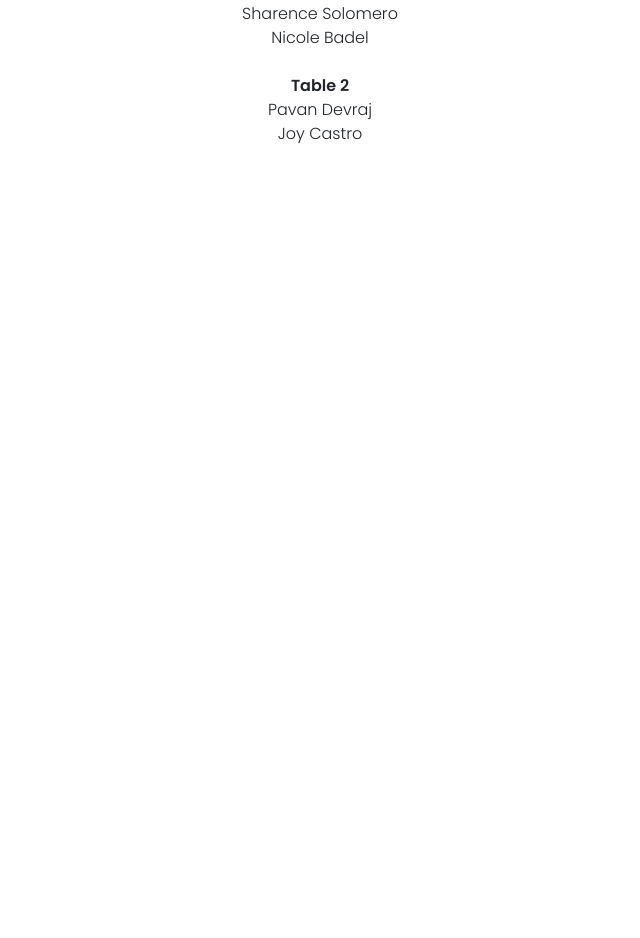
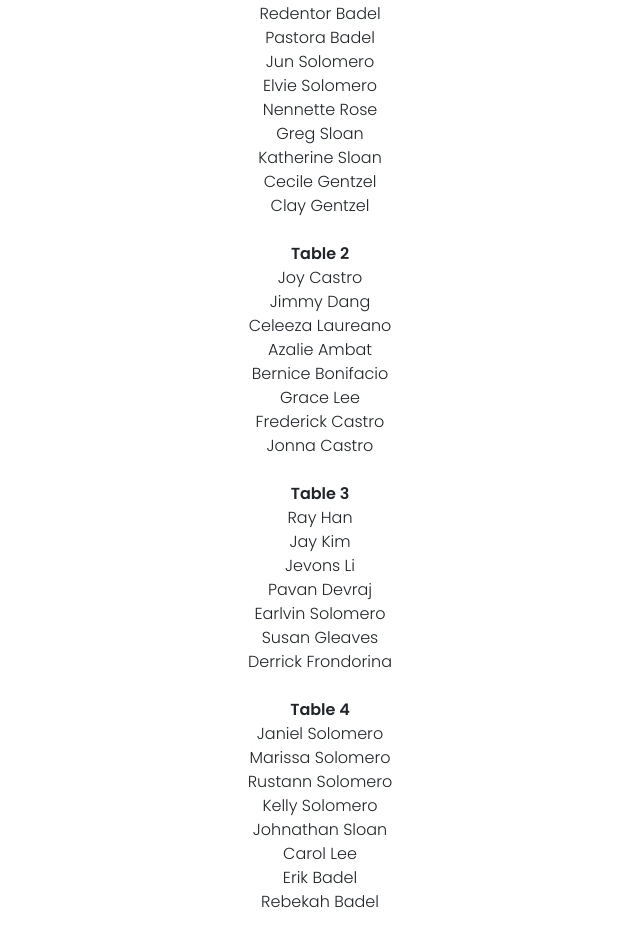
Before and after one commit to ssolomero/solo-no-more, an Angular app: page /seating-chart in a window 1280 px wide. Shown: the part 220-1158 px from the top of the page, without its empty margins (320-960 px from the left). Before the commit the page ends 800 px from the top, so only its background shows below. Built offline with nearby package versions, Linux system fonts and the light colour scheme; a web font is replaced by a local one.

Commit message:
content updates

```diff
--- a/src/app/activities/activities.component.html
+++ b/src/app/activities/activities.component.html
@@ -13,11 +13,11 @@
       </h2>
       <div id="collapseOne" class="accordion-collapse collapse" aria-labelledby="headingOne" data-bs-parent="#accordion">
         <div class="accordion-body">
-          <div class="description mb-2">check out the photobooth for your chance to be atlanta's own ;)</div>
+          <div class="body mb-2">check out the photobooth for your chance to be atlanta's own</div>
           <div>
             <img src="../../assets/bball-draft.jpeg" alt="" class="b-w-photo" style="width: 100%; max-width: 500px;">
           </div>
-          <div class="description my-4">or just be glam</div>
+          <div class="my-4">or just be glam</div>
           <div><img src="../../assets/glam-booth.jpeg" alt="" style="width: 100%; max-width: 500px;"></div>
         </div>
       </div>
@@ -34,9 +34,11 @@
       </h2>
       <div id="collapseTwo" class="accordion-collapse collapse" aria-labelledby="headingTwo" data-bs-parent="#accordion">
         <div class="accordion-body">
-          <div class="description mb-2">roll call</div>
-          <div>
-            <img src="../../assets/bball-draft.jpeg" alt="" class="b-w-photo" style="width: 100%; max-width: 500px;">
+          <div class="mb-2">
+            take a polaroid and leave a note!
+            <br>
+            <br>
+            you can find the guestbook at the welcome table.
           </div>
         </div>
       </div>
@@ -53,18 +55,21 @@
       </h2>
       <div id="collapseFour" class="accordion-collapse collapse" aria-labelledby="headingFour" data-bs-parent="#accordion">
         <div class="accordion-body">
-          <div class="description my-3">
-            after the ceromony, we would like to take photos with our favorite people. please be beware
+          <div class="my-3">
+            after the ceremony, we would like to take photos with our favorite people. please be aware
             for when your group is called:
           </div>
+          <div class="my-3">
+            <strong>cibc family, cibc youths, ga tech, uga, emory, ga state, atx</strong>
+          </div>
           <div class="description my-3">
-            family, cibc family, cibc youths, ga tech, uga, emory, ga state, atx
+            *our photographer will take the photos, we don't need your photos. unless taken on android.
           </div>
         </div>
       </div>
     </div>
 
-    <!-- guestbook -->
+    <!-- cornhole -->
     <div class="accordion-item">
       <h2 class="accordion-header" id="headingThree">
         <button class="accordion-button subhead text-center collapsed" type="button"
@@ -75,10 +80,26 @@
       </h2>
       <div id="collapseThree" class="accordion-collapse collapse" aria-labelledby="headingThree" data-bs-parent="#accordion">
         <div class="accordion-body">
-          <div class="description mb-2">put the corn in the hole</div>
+          <div class="mb-2">for the non-dancers</div>
           <div>
-            <img src="../../assets/bball-draft.jpeg" alt="" class="b-w-photo" style="width: 100%; max-width: 500px;">
+            <img src="../../assets/cornhole.gif" alt="" class="b-w-photo" style="width: 100%; max-width: 500px;">
           </div>
+        </div>
+      </div>
+    </div>
+
+    <!-- money dance -->
+    <div class="accordion-item">
+      <h2 class="accordion-header" id="headingFive">
+        <button class="accordion-button subhead text-center collapsed" type="button"
+          data-bs-toggle="collapse" data-bs-target="#collapseFive"
+          aria-expanded="true" aria-controls="collapseFive">
+          money dance
+        </button>
+      </h2>
+      <div id="collapseFive" class="accordion-collapse collapse" aria-labelledby="headingFive" data-bs-parent="#accordion">
+        <div class="accordion-body">
+          <div class="mb-2">pin money on the bride & groom and take turns dancing with them</div>
         </div>
       </div>
     </div>
--- /dev/null
+++ b/src/app/cocktail/cocktail-content.ts
@@ -0,0 +1,64 @@
+export const SignatureCocktails = [
+  {
+    name: 'lychee martini',
+    description: 'vodka, lychee, vermouth'
+  },
+  {
+    name: 'ginger paloma',
+    description: 'tequila, ginger, grapefruit, lime'
+  }
+];
+
+export const OtherDrinks = [
+  {
+    name: 'beer',
+    options: [
+      {
+       name: 'Tropicália IPA',
+       brand: 'Creature Comforts Brewing Co. - Athens, GA',
+      },
+      {
+        name: 'Sweetwater 420 Extra Pale Ale',
+        brand: 'Sweetwater Brewing Company - Atlanta, GA',
+      },
+      {
+        name: 'POG Basement IPA (Passion-fruit, Orange, Guava)',
+        brand: 'Scofflaw Brewing Co. - Atlanta, GA',
+      },
+      {
+        name: 'Stella Artois - Belgian Pilsner'
+      }
+    ]
+  },
+  {
+    name: 'wine',
+    options: [
+      {
+        name: 'Malbec 2014',
+        brand: 'Bodega Septima, Mendoza'
+      },
+      {
+        name: 'Cabernet Sauvignon 2018',
+        brand: 'Just Vin de Pays d’Oc, Languedoc-Roussillon, France'
+      },
+      {
+        name: 'Sauvignon Blanc 2019',
+        brand: 'Daou, Paso Robles, California'
+      },
+      {
+        name: 'Prosecco',
+        brand: 'Cavicchioli 1928, Veneto Italy'
+      }
+    ]
+  },
+  {
+    name: 'spirits',
+    options: [
+      {name: 'Titos Vodka'},
+      {name: 'Bacardi Rum'},
+      {name: 'ASW Fiddler Bourbon'},
+      {name: 'Bombay Sapphire Gin'},
+      {name: 'Camarena Silver Tequila'}
+    ]
+  }
+];
--- a/src/app/cocktail/cocktail.component.html
+++ b/src/app/cocktail/cocktail.component.html
@@ -1,18 +1,16 @@
 <div class="container text-center">
-  <div class="header">fave drinks</div>
+  <div class="header">signature cocktails</div>
   <div class="mb-4" *ngFor="let cock of sigCocks">
     <div class="subhead">{{cock.name}}</div>
     <div>{{cock.description}}</div>
   </div>
-  <div class="mb-4">
-    <div class="subhead">beer</div>
-    <div>sweetwater 420 extra pale ale</div>
-    <div>creature comforts tropicalia IPA</div>
-  </div>
-  <div class="mb-4">
-    <div class="subhead">wine</div>
-    <div>malbec</div>
-    <div>sauvignon blanc</div>
-  </div>
-  <div class="mt-5" style="font-size: small;">*please drink responsibly</div>
+  <div class="header mt-5">other drinks</div>
+  <div class="mb-4" *ngFor="let category of otherDrinks">
+    <div class="subhead mb-3">{{category.name}}</div>
+    <div class="mb-3" *ngFor="let option of category.options">
+      <div class="body">{{option.name}}</div>
+      <div class="description">{{option.brand}}</div>
+    </div>
+    </div>
+  <div class="my-5" style="font-size: small;">*please drink responsibly</div>
 </div>
--- a/src/app/cocktail/cocktail.component.ts
+++ b/src/app/cocktail/cocktail.component.ts
@@ -1,4 +1,5 @@
 import { Component, OnInit } from '@angular/core';
+import { SignatureCocktails, OtherDrinks } from './cocktail-content';
 
 @Component({
   selector: 'app-cocktail',
@@ -7,16 +8,8 @@ import { Component, OnInit } from '@angular/core';
 })
 export class CocktailComponent implements OnInit {
 
-  sigCocks = [
-    {
-      name: 'lychee martini',
-      description: 'vodka, lychee, lime'
-    },
-    {
-      name: 'ginger paloma',
-      description: 'tequila, ginger beer, grapfruit soda'
-    }
-  ]
+  sigCocks = SignatureCocktails;
+  otherDrinks = OtherDrinks;
 
   constructor() { }
 
--- a/src/app/dinner/dinner.component.scss
+++ b/src/app/dinner/dinner.component.scss
@@ -1,9 +1,3 @@
-.description {
-  font-size: 12px;
-  margin: auto 10%;
-  color: gray;
-}
-
 hr {
   color: lightgray;
   margin: auto 10%;
--- a/src/app/find-your-table/find-your-table.component.html
+++ b/src/app/find-your-table/find-your-table.component.html
@@ -1,6 +1,6 @@
 <div class="container text-center">
   <input (input)="filter()" type="text" placeholder="Search your name" [(ngModel)]="name">
-  <div *ngFor="let table of filteredTables" class="mt-4">
+  <div *ngFor="let table of filteredTables" class="my-4">
     <div class="subhead">Table {{table.number}}</div>
     <div *ngFor="let name of table.names">{{name}}</div>
   </div>
--- a/src/app/find-your-table/seating-chart.json
+++ b/src/app/find-your-table/seating-chart.json
@@ -2,11 +2,55 @@
   "tables": [
     {
       "number": 1,
-      "names": ["Sharence Solomero", "Nicole Badel"]
+      "names": [
+        "Redentor Badel",
+        "Pastora Badel",
+        "Jun Solomero",
+        "Elvie Solomero",
+        "Nennette Rose",
+        "Greg Sloan",
+        "Katherine Sloan",
+        "Cecile Gentzel",
+        "Clay Gentzel"
+      ]
     },
     {
       "number": 2,
-      "names": ["Pavan Devraj", "Joy Castro"]
+      "names": [
+        "Joy Castro",
+        "Jimmy Dang",
+        "Celeeza Laureano",
+        "Azalie Ambat",
+        "Bernice Bonifacio",
+        "Grace Lee",
+        "Frederick Castro",
+        "Jonna Castro"
+      ]
+    },
+    {
+      "number": 3,
+      "names": [
+        "Ray Han",
+        "Jay Kim",
+        "Jevons Li",
+        "Pavan Devraj",
+        "Earlvin Solomero",
+        "Susan Gleaves",
+        "Derrick Frondorina"
+      ]
+    },
+    {
+      "number": 4,
+      "names": [
+        "Janiel Solomero",
+        "Marissa Solomero",
+        "Rustann Solomero",
+        "Kelly Solomero",
+        "Johnathan Sloan",
+        "Carol Lee",
+        "Erik Badel",
+        "Rebekah Badel"
+      ]
     }
   ]
 }
--- a/src/app/nav/nav.component.html
+++ b/src/app/nav/nav.component.html
@@ -5,6 +5,5 @@
 </div>
 
 <div id="footer">
-  <div class="mb-2">wedding of sharence & nicole</div>
-  <div>09 . 29 . 23</div>
+  <div>#solonomore</div>
 </div>
--- a/src/styles.scss
+++ b/src/styles.scss
@@ -12,6 +12,16 @@ body {
 
 .subhead {
   font-weight: 600;
+}
+
+.body {
+  margin: 0 10%;
+}
+
+.description {
+  font-size: 12px;
+  margin: auto 10%;
+  color: gray;
 }
 
 /* Make fadein a separate animation - It prevents the page from showing before the animation is triggered. */
```
Also changed, not shown: src/assets/cornhole.gif (added), src/assets/nav-img.JPG (added).
